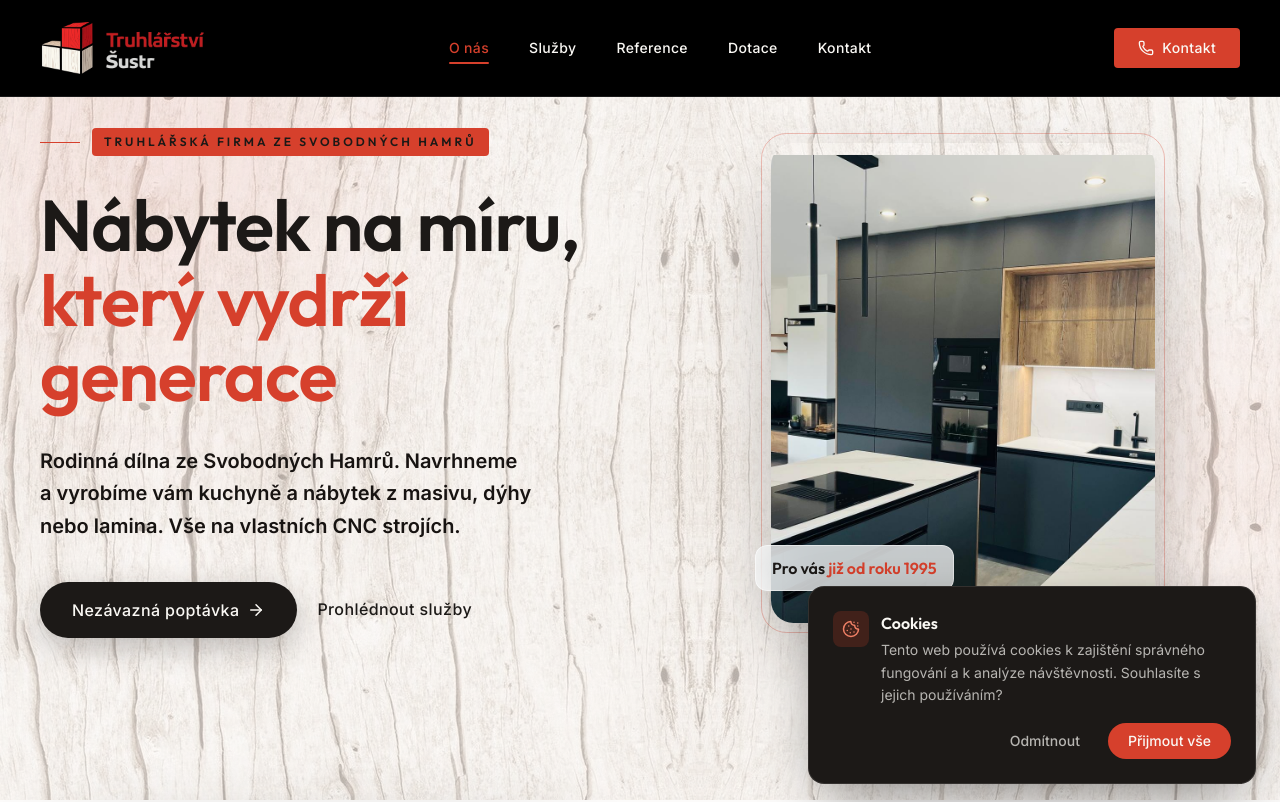
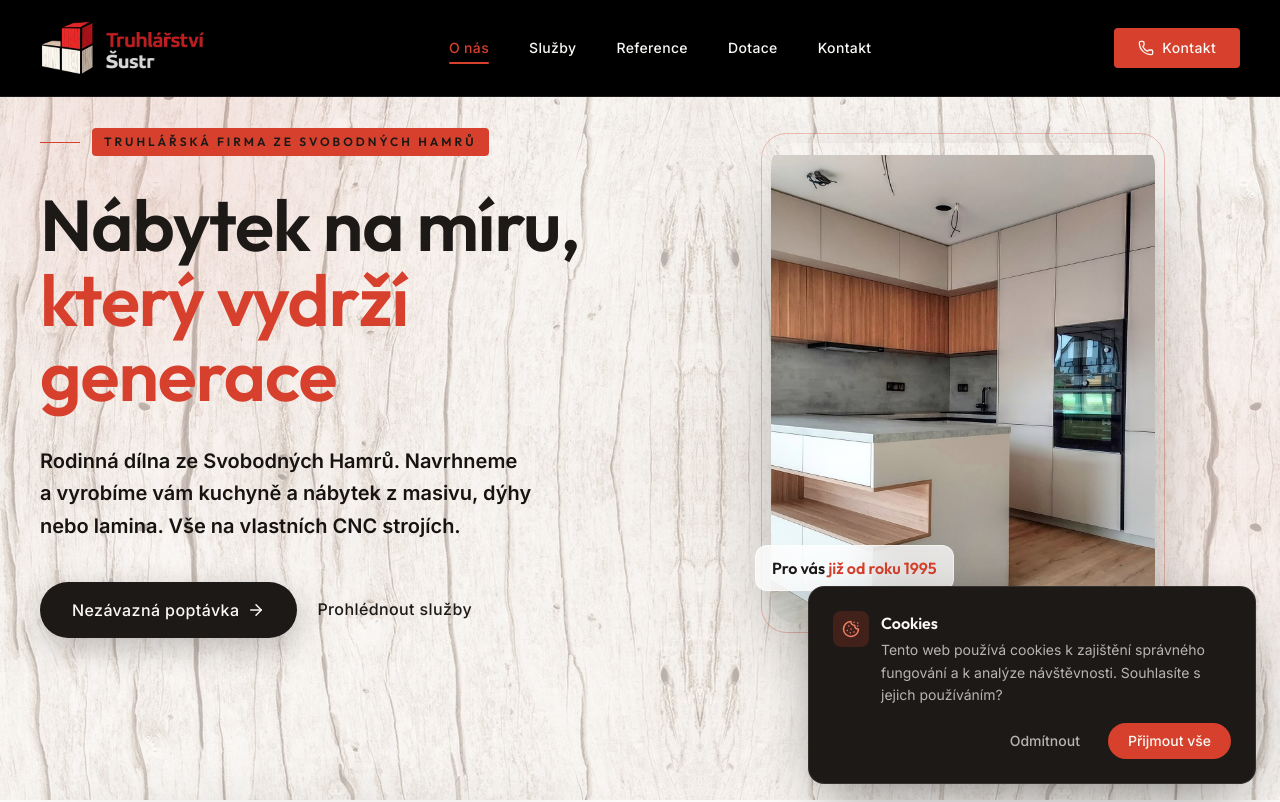
Before and after one commit to Frenkoff30/TRUHLARSVISUSTRWEB, a React (Vite) app: page / in a window 1280 px wide. Shown: the top 802 px of the page. Built offline with nearby package versions, Linux system fonts and the light colour scheme.

Commit message:
Hero: rotace fotek s crossfade kazdych 4 sekundy

```diff
--- a/src/components/Hero.jsx
+++ b/src/components/Hero.jsx
@@ -1,9 +1,25 @@
-import { useRef } from "react";
-import { motion, useScroll, useTransform } from "framer-motion";
+import { useRef, useState, useEffect } from "react";
+import { motion, useScroll, useTransform, AnimatePresence } from "framer-motion";
 import { ArrowRight } from "lucide-react";
+
+const HERO_IMAGES = [
+  "/kuchyne/kuchynherosekce.jpg",
+  "/kuchyne/kitchen3.jpg",
+  "/kuchyne/kuchyn9.jpg",
+  "/kuchyne/kuchyn11.jpg",
+];
 
 export default function Hero() {
   const imgRef = useRef(null);
+  const [imgIndex, setImgIndex] = useState(0);
+
+  useEffect(() => {
+    const timer = setInterval(() => {
+      setImgIndex((i) => (i + 1) % HERO_IMAGES.length);
+    }, 4000);
+    return () => clearInterval(timer);
+  }, []);
+
   const { scrollYProgress } = useScroll({
     target: imgRef,
     offset: ["start end", "end start"],
@@ -77,14 +93,21 @@ export default function Hero() {
           <div className="absolute -inset-2.5 rounded-[1.6rem] border border-copper/30 -z-10" />
           <div
             ref={imgRef}
-            className="aspect-[4/5] overflow-hidden rounded-[1.4rem] shadow-[0_30px_80px_-20px_rgba(28,25,23,0.45)]"
+            className="aspect-[4/5] overflow-hidden rounded-[1.4rem] shadow-[0_30px_80px_-20px_rgba(28,25,23,0.45)] relative"
           >
-            <motion.img
-              style={{ y: imgY }}
-              src="/kuchyne/kuchynherosekce.jpg"
-              alt="Moderní kuchyň na míru od Truhlářství Šustr"
-              className="w-full h-[106%] object-cover"
-            />
+            <AnimatePresence mode="sync">
+              <motion.img
+                key={imgIndex}
+                style={{ y: imgY }}
+                src={HERO_IMAGES[imgIndex]}
+                alt="Moderní kuchyň na míru od Truhlářství Šustr"
+                className="absolute inset-0 w-full h-[106%] object-cover"
+                initial={{ opacity: 0 }}
+                animate={{ opacity: 1 }}
+                exit={{ opacity: 0 }}
+                transition={{ duration: 1 }}
+              />
+            </AnimatePresence>
           </div>
 
           {/* floating glass credential card */}
```
